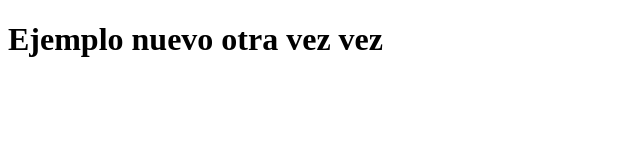
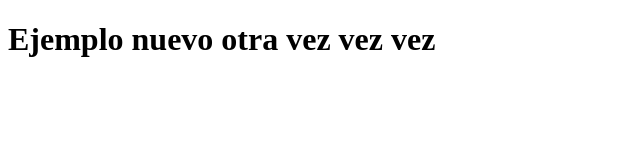
Before and after one commit to Ger831/ejercicio, a plain HTML site: page index.html in a window 1280 px wide. Shown: the full height of the page, 0-640 px from the left. Drawn offline with Linux system fonts and the light colour scheme.

Commit message:
cambio menor 2

```diff
--- a/index.html
+++ b/index.html
@@ -7,7 +7,7 @@
 
 <body>
     <div class="app">
-        <h1>Ejemplo nuevo otra vez vez</h1>
+        <h1>Ejemplo nuevo otra vez vez vez</h1>
     </div>
 </body>
 </html>
```
